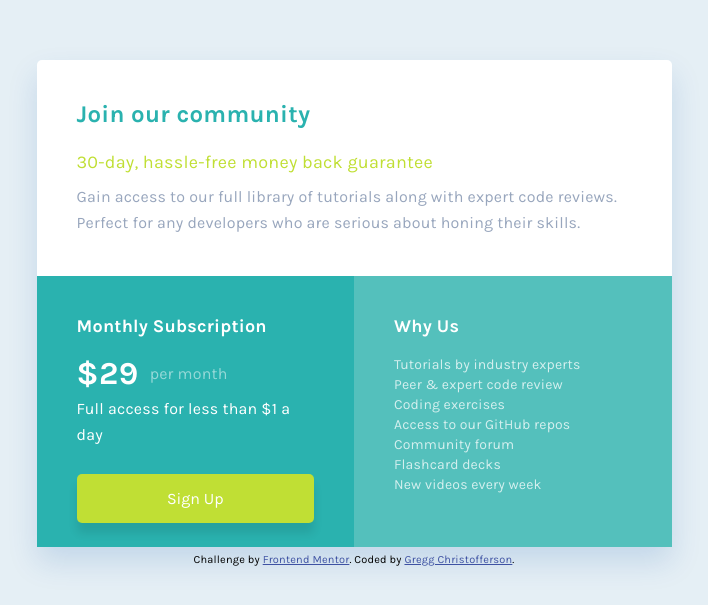
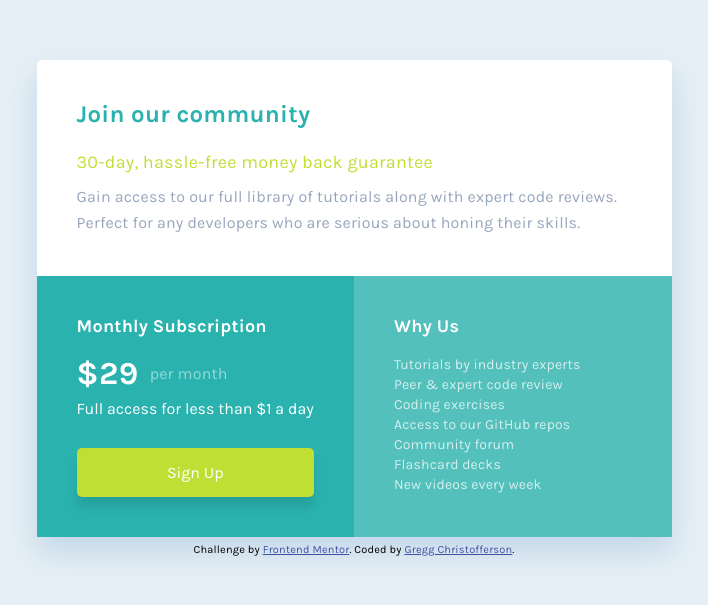
Before and after one commit to gchristofferson/single-price-grid-component, a plain HTML site: page index.html in a window 1280 px wide. Shown: the part 103-708 px from the top of the page, without its empty margins (286-994 px from the left). Drawn offline with Linux system fonts and the light colour scheme.

Commit message:
fixed padding on desktop layout

```diff
--- a/css/styles.css
+++ b/css/styles.css
@@ -207,6 +207,10 @@ GENERAL LAYOUT
         padding-top: 40px;
     }
 
+    .container--bottom {
+        padding-bottom: 40px;
+    }
+
     .price-grid {
         max-width: 635px;
     }
@@ -220,9 +224,21 @@ GENERAL LAYOUT
         width: 50%;
     }
 
+    .price-grid__desc {
+        letter-spacing: initial;
+    }
+
+    .price-grid__btn {
+        margin-bottom: 0;
+    }
+
     .price-grid__btn:hover,
     .price-grid__btn:focus {
         cursor: pointer;
         transform: scale(1.1, 1.1);
     }
+
+    .price-grid__about {
+        padding-bottom: 0;
+    }
 }
--- a/index.html
+++ b/index.html
@@ -35,7 +35,7 @@
     </div>
 
     <div class="price-grid__cta">
-      <div class="container">
+      <div class="container container--bottom">
         <h2 class="price-grid__subtitle">Monthly Subscription</h2>
         <div class="price-grid__price-container">
           <div class="price-grid__price">$29</div>
@@ -47,7 +47,7 @@
     </div>
 
     <div class="price-grid__about">
-      <div class="container">
+      <div class="container container--bottom">
         <h2 class="price-grid__subtitle">Why Us</h2>
         <ul class="price-grid__list">
           <li class="price-grid__list-item">Tutorials by industry experts</li>
```
